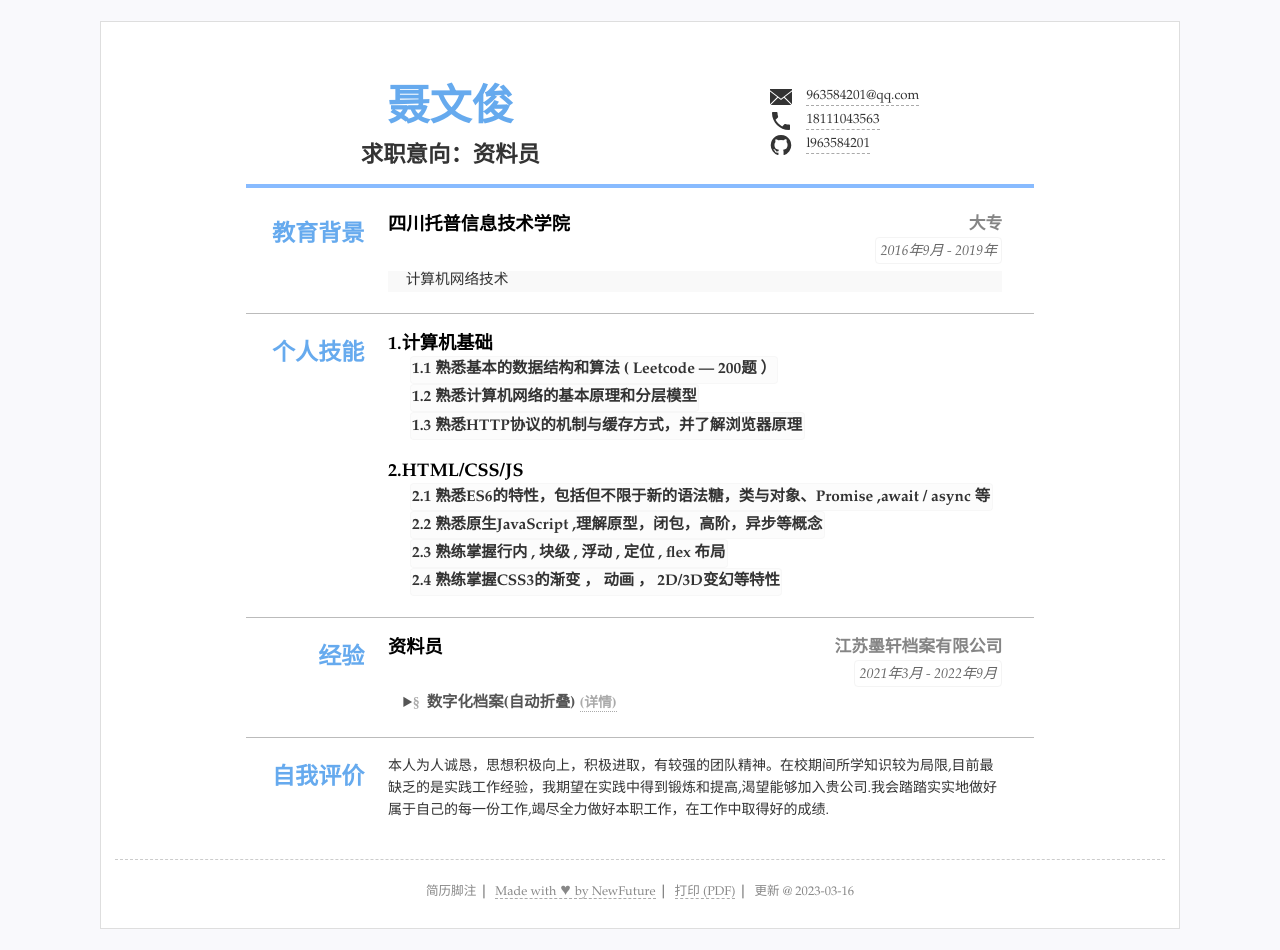
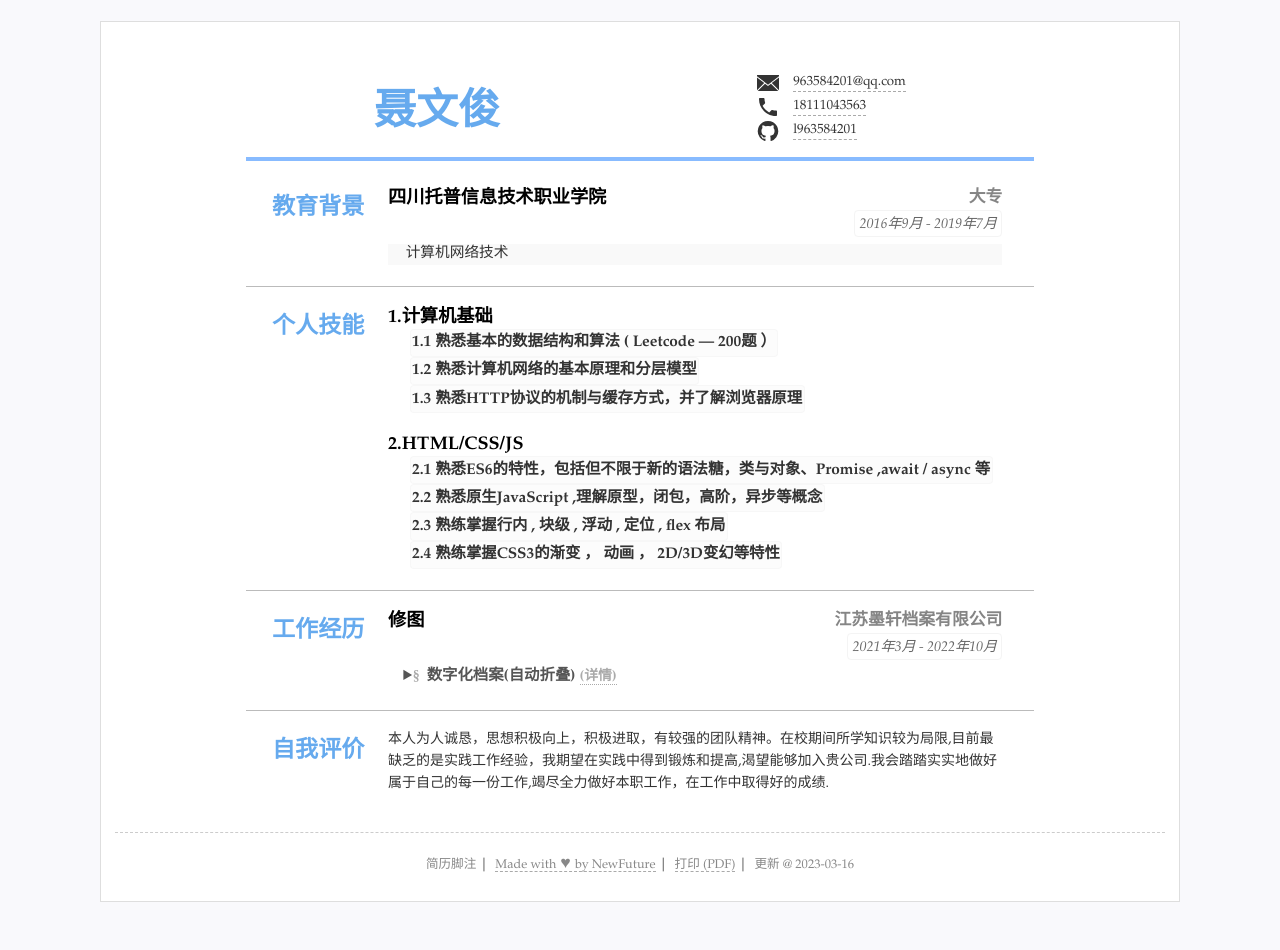
Before and after one commit to l963584201/CV, a Jekyll site: the page built from index.html, in a window 1280 px wide. Built offline with Jekyll 4.4.1, drawn with Linux system fonts in a browser that asks for light colours; after the commit the page ends 923 px from its top, so only the background shows below that.

Commit message:
Update resume.yml

```diff
--- a/_data/resume.yml
+++ b/_data/resume.yml
@@ -4,8 +4,8 @@
 title: "个人简历"
 lang: "zh" #语言设置 zh表示中文 en 表示英语
 name: "聂文俊"
-age: "24岁"
-jobtitle: "求职意向：资料员" #可空不显示
+age: "26岁"
+jobtitle: "" #可空不显示
 photo: "" #照片可空，不显示
 
 #联系方式
@@ -31,8 +31,8 @@ main: #简历主要内容，
 - type: education #类别为ID
   name: 教育背景 #显示名称，空则使用type
   content: #内容基本格式 标题-副标题-日期-详细内容 (都允许空)
-  - title: 四川托普信息技术学院
-    duration: "2016年9月 - 2019年"
+  - title: 四川托普信息技术职业学院
+    duration: "2016年9月 - 2019年7月"
     sub: 大专
     detail: 计算机网络技术
 
@@ -58,11 +58,11 @@ main: #简历主要内容，
 #     - 3.4 熟悉组件化和模块化的开发模式
 
 - type: experience
-  name: 经验
+  name: 工作经历
   content:
-  - title: 资料员
+  - title: 修图
     sub: 江苏墨轩档案有限公司
-    duration: "2021年3月 - 2022年9月"
+    duration: "2021年3月 - 2022年10月"
     tags:
 #     - 标签
     summary: 数字化档案(自动折叠)
```
